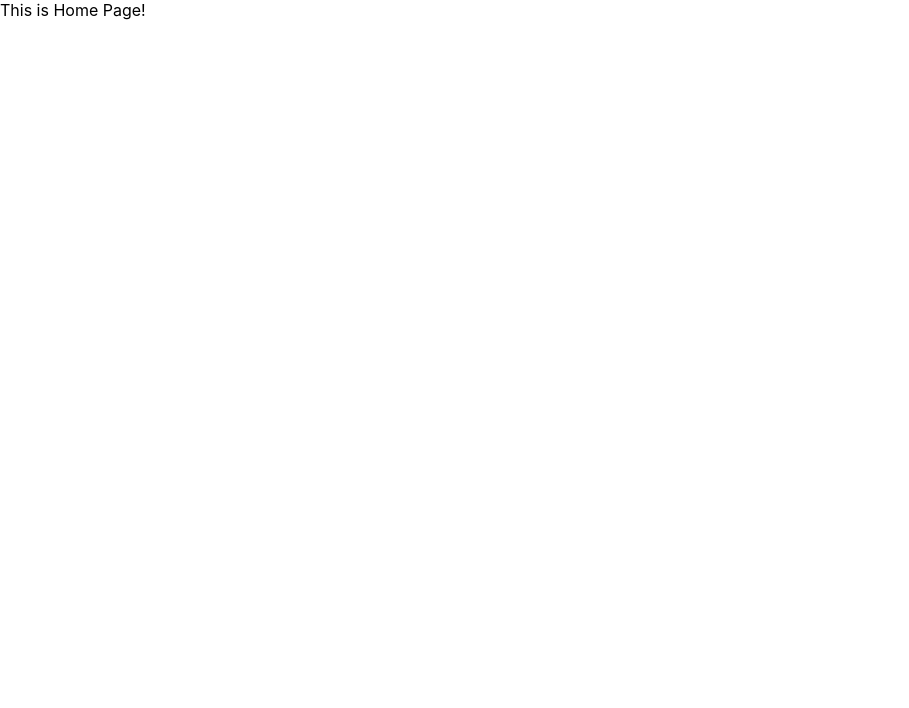
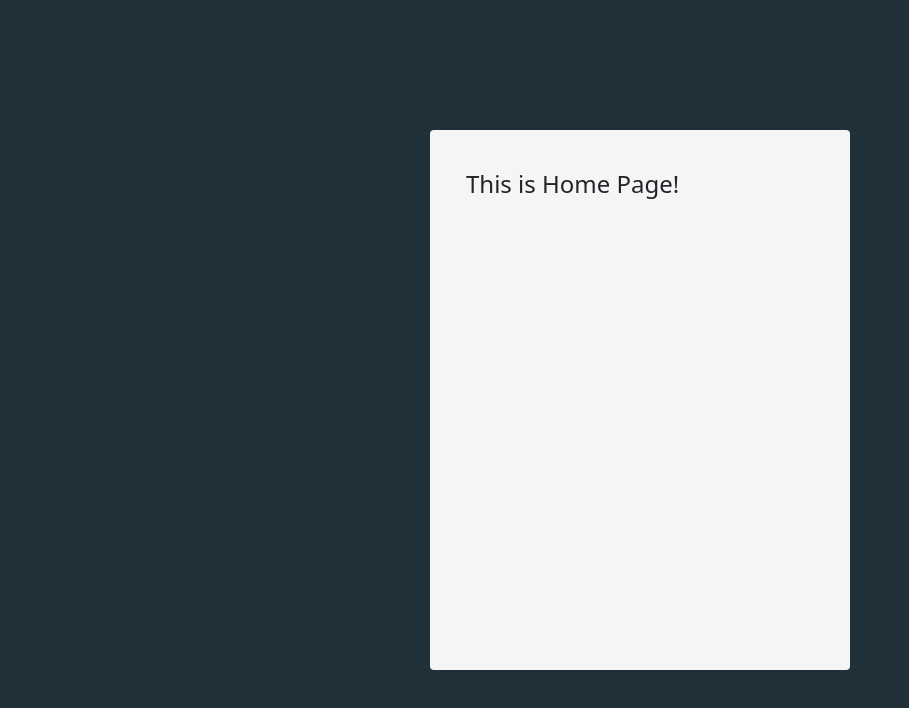
Before and after one commit to goldapple911/g2i-react-trivia-app, a React (Create React App) app: page /home in a window 1280 px wide. Shown: the top 708 px of the page, without its empty margins (0-909 px from the left). Built offline with nearby package versions, Linux system fonts and the light colour scheme.

Commit message:
added: App Layout

```diff
--- a/src/App.tsx
+++ b/src/App.tsx
@@ -1,4 +1,6 @@
 import { BrowserRouter as Router, Routes, Route, Navigate } from 'react-router-dom';
+
+import 'bootstrap/scss/bootstrap.scss';
 
 import Layout from './containers/Layout';
 import NotFound from './containers/NotFound';
--- /dev/null
+++ b/src/containers/Layout/Layout.scss
@@ -0,0 +1,20 @@
+$--color-bg-wrapper: rgb(32, 48, 56);
+$--color-bg-main: whitesmoke;
+
+.App-wrapper {
+  background-color: $--color-bg-wrapper;
+
+  min-width: 1024px;
+  min-height: 768px;
+}
+
+.App-main {
+  height: 540px;
+  width: 420px;
+
+  font-size: 24px;
+
+  padding: 36px;
+  border-radius: 4px;
+  background-color: $--color-bg-main;
+}
--- a/src/containers/Layout/index.tsx
+++ b/src/containers/Layout/index.tsx
@@ -1,4 +1,6 @@
 import React from 'react';
+
+import './Layout.scss';
 
 type LayoutProps = {
   children: React.ReactNode;
@@ -6,8 +8,8 @@ type LayoutProps = {
 
 function Layout({ children }: LayoutProps): JSX.Element {
   return (
-    <div>
-      <div className="App-wrapper">{children}</div>
+    <div className="App-wrapper vh-100 d-flex justify-content-center align-items-center">
+      <div className="App-main">{children}</div>
     </div>
   );
 }
--- a/src/index.tsx
+++ b/src/index.tsx
@@ -1,6 +1,8 @@
 import React from 'react';
 import ReactDOM from 'react-dom';
+
 import './index.scss';
+
 import App from './App';
 import reportWebVitals from './reportWebVitals';
 
```
